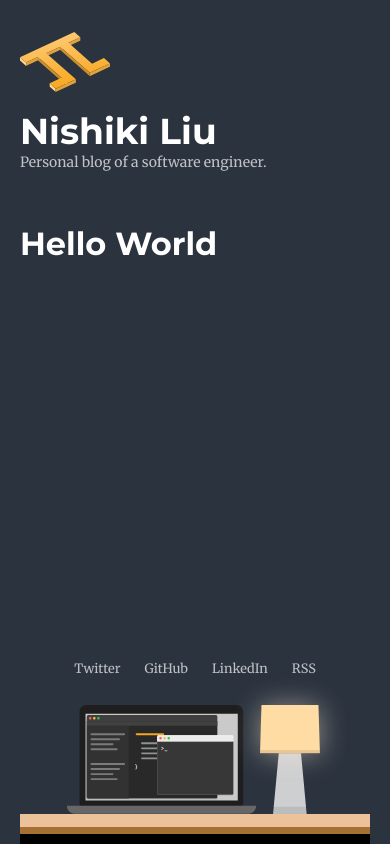
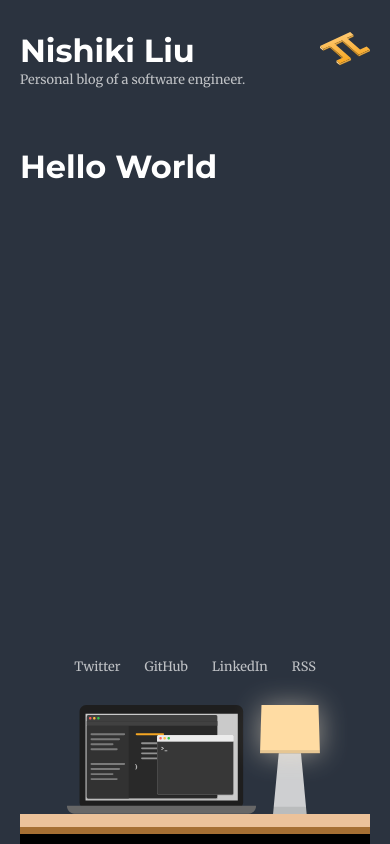
Before and after one commit to nshki/nshki.com, a Gatsby site: page / in a window 390 px wide. Built offline with nearby package versions, Linux system fonts and the light colour scheme; Gatsby itself is replaced by a stand-in of ours.

Commit message:
Tweak header responsive styles

```diff
--- a/src/components/Header/style.js
+++ b/src/components/Header/style.js
@@ -2,27 +2,42 @@ import styled from 'styled-components';
 
 export const Container = styled.header`
   display: flex;
-  flex-direction: column-reverse;
+  flex-direction: row;
+  justify-content: space-between;
+  align-items: flex-start;
   margin: 2rem 0;
 
   @media (min-width: 400px) {
-    flex-direction: row;
-    justify-content: space-between;
     align-items: center;
     margin: 3.375rem 0;
+  }
+
+  svg {
+    max-width: 50px;
+    height: auto;
+
+    @media (min-width: 400px) {
+      max-width: none;
+    }
   }
 `;
 
 export const Title = styled.h1`
-  margin: 1rem 0 0 0;
-  font-size: 2.25rem;
+  margin: 0;
+  font-size: 2rem;
+  line-height: 1.2;
 
   @media (min-width: 400px) {
     margin-top: 0;
+    font-size: 2.25rem;
   }
 `;
 
 export const Slogan = styled.p`
   margin: 0;
-  font-size: 0.875rem;
+  font-size: 0.8rem;
+
+  @media (min-width: 400px) {
+    font-size: 0.875rem;
+  }
 `;
--- a/src/global.css.js
+++ b/src/global.css.js
@@ -12,6 +12,7 @@ export const GlobalStyles = createGlobalStyle`
     margin: 0;
     overflow-x: hidden;
     font-family: 'Merriweather', serif;
+    line-height: 1.5;
     color: rgba(255, 255, 255, 0.7);
   }
 
```
